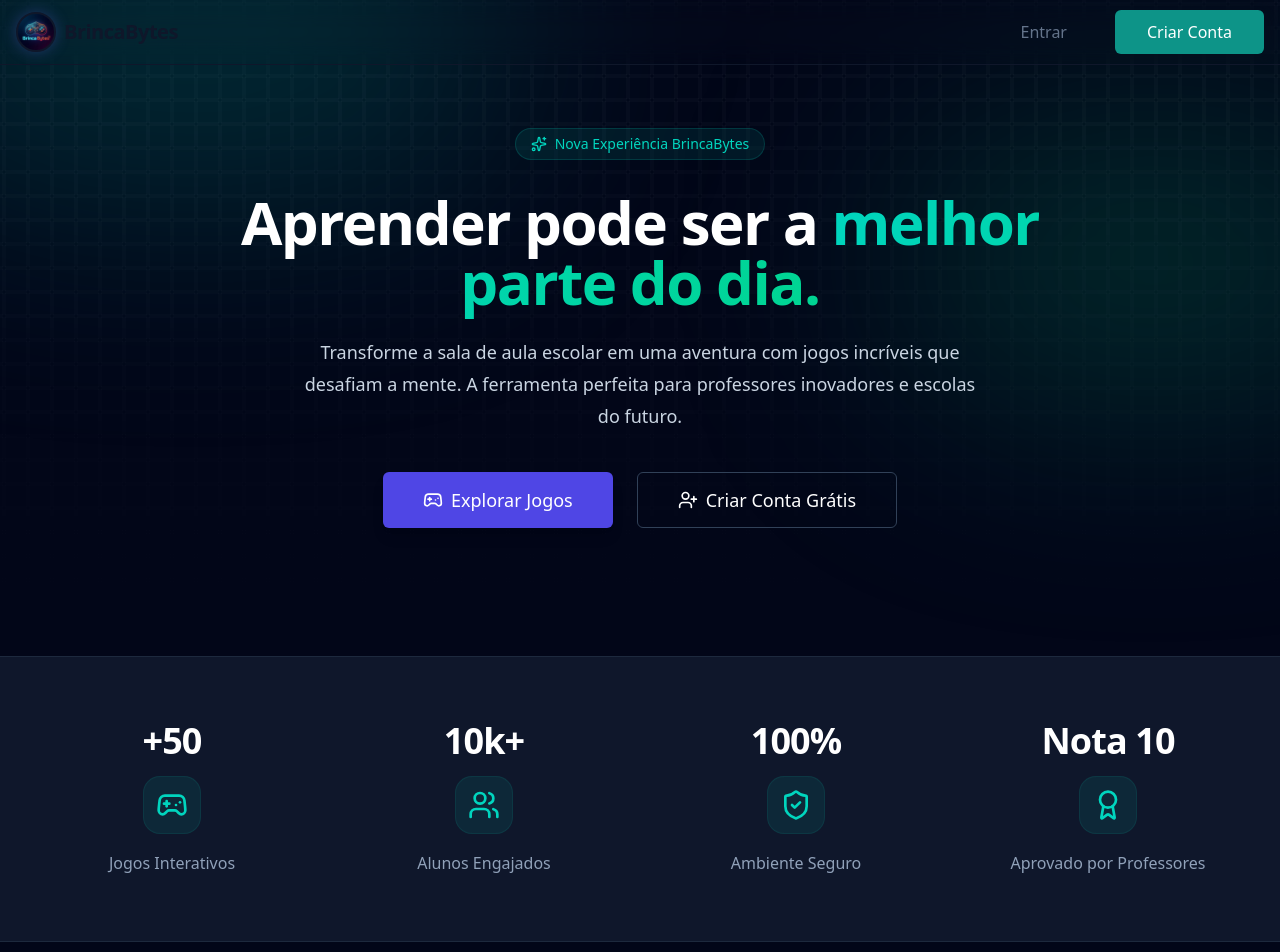
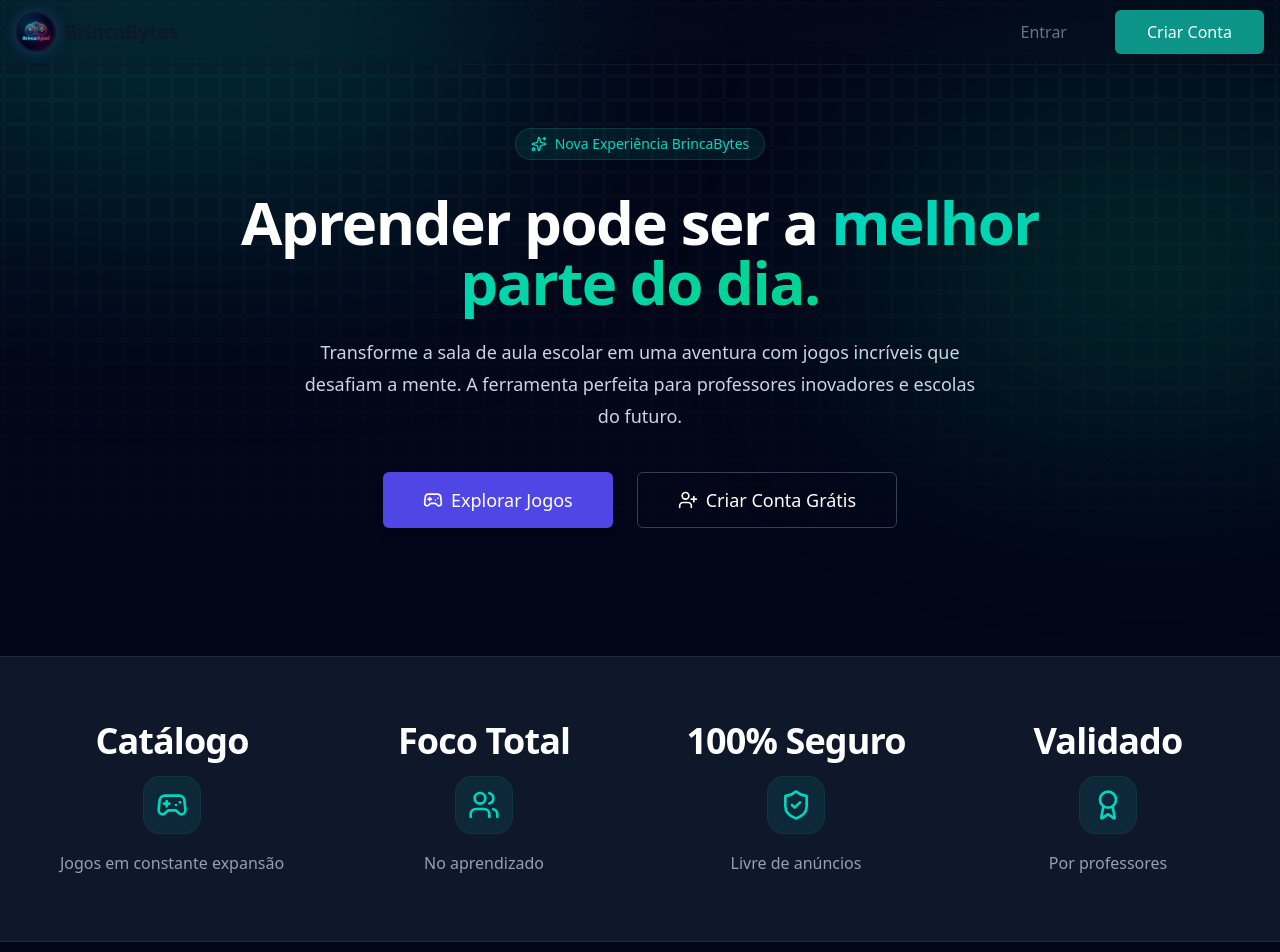
Before and after one commit to DevWagnerEmerich/meu-portal-principal, a Next.js app in the folder client/: page / in a window 1280 px wide. Shown: the top 952 px of the page. Built offline with nearby package versions, Linux system fonts and the light colour scheme; no server answers.

Commit message:
chore(ui): replace fake stats with authentic qualitative marketing values

```diff
--- a/client/src/app/page.tsx
+++ b/client/src/app/page.tsx
@@ -5,7 +5,7 @@ import { ShieldCheck, Users, Gamepad2, Award } from "lucide-react";
 
 export const metadata = {
   title: "BrincaBytes - Jogos Educativos que Desafiam e Ensinam",
-  description: "A BrincaBytes é a plataforma líder em jogos educativos interativos. Transforme a sala de aula ou o estudo em casa em uma aventura engajadora para alunos de todas as idades.",
+  description: "A BrincaBytes é um portal interativo de jogos educativos. Transforme a sala de aula ou o estudo em casa em uma aventura engajadora para alunos de todas as idades.",
   alternates: {
     canonical: 'https://brincabytes.com.br',
   }
@@ -19,7 +19,7 @@ const jsonLd = {
       "@id": "https://brincabytes.com.br/#website",
       "url": "https://brincabytes.com.br",
       "name": "BrincaBytes",
-      "description": "Plataforma líder em jogos educativos para escolas e alunos.",
+      "description": "Portal interativo de jogos educativos para escolas, professores e alunos.",
       "inLanguage": "pt-BR"
     },
     {
@@ -41,10 +41,10 @@ const jsonLd = {
 
 function TrustStats() {
   const stats = [
-    { id: 1, name: 'Jogos Interativos', value: '+50', icon: Gamepad2 },
-    { id: 2, name: 'Alunos Engajados', value: '10k+', icon: Users },
-    { id: 3, name: 'Ambiente Seguro', value: '100%', icon: ShieldCheck },
-    { id: 4, name: 'Aprovado por Professores', value: 'Nota 10', icon: Award },
+    { id: 1, name: 'Jogos em constante expansão', value: 'Catálogo', icon: Gamepad2 },
+    { id: 2, name: 'No aprendizado', value: 'Foco Total', icon: Users },
+    { id: 3, name: 'Livre de anúncios', value: '100% Seguro', icon: ShieldCheck },
+    { id: 4, name: 'Por professores', value: 'Validado', icon: Award },
   ];
 
   return (
```
